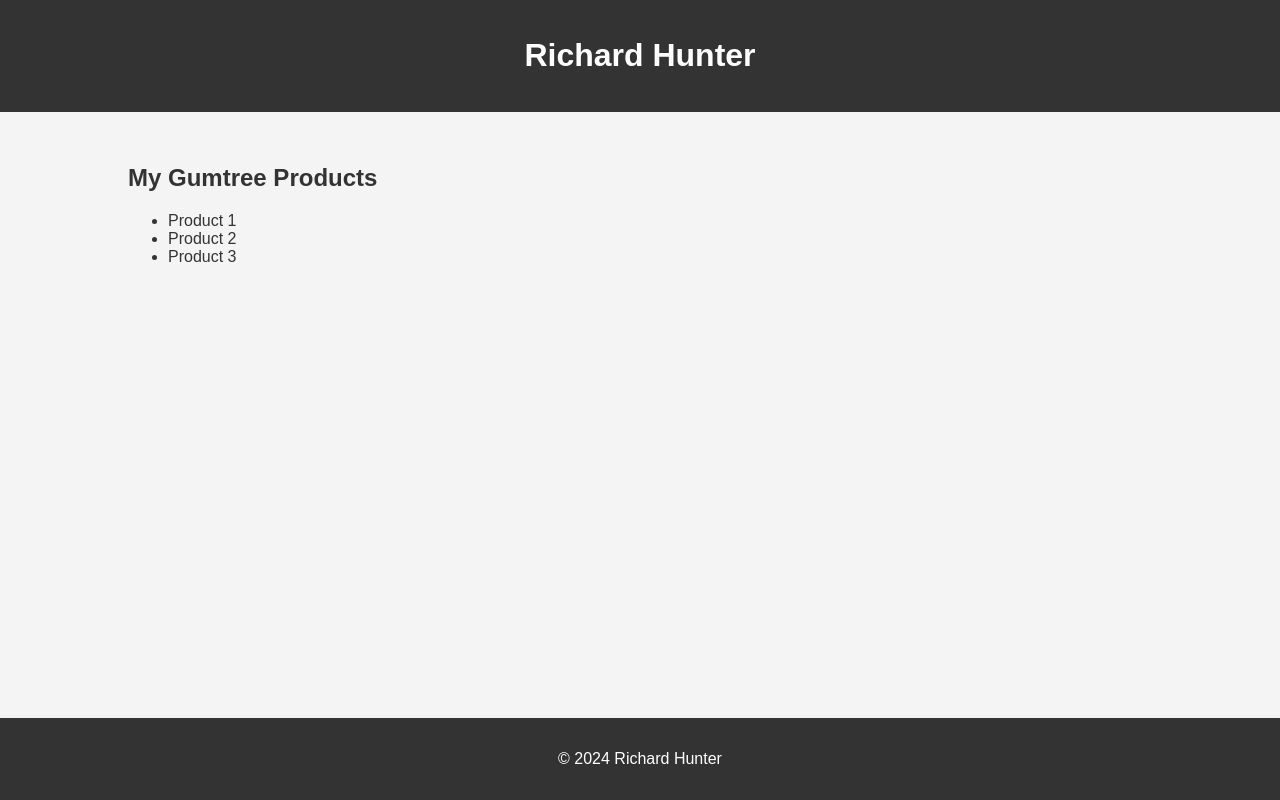
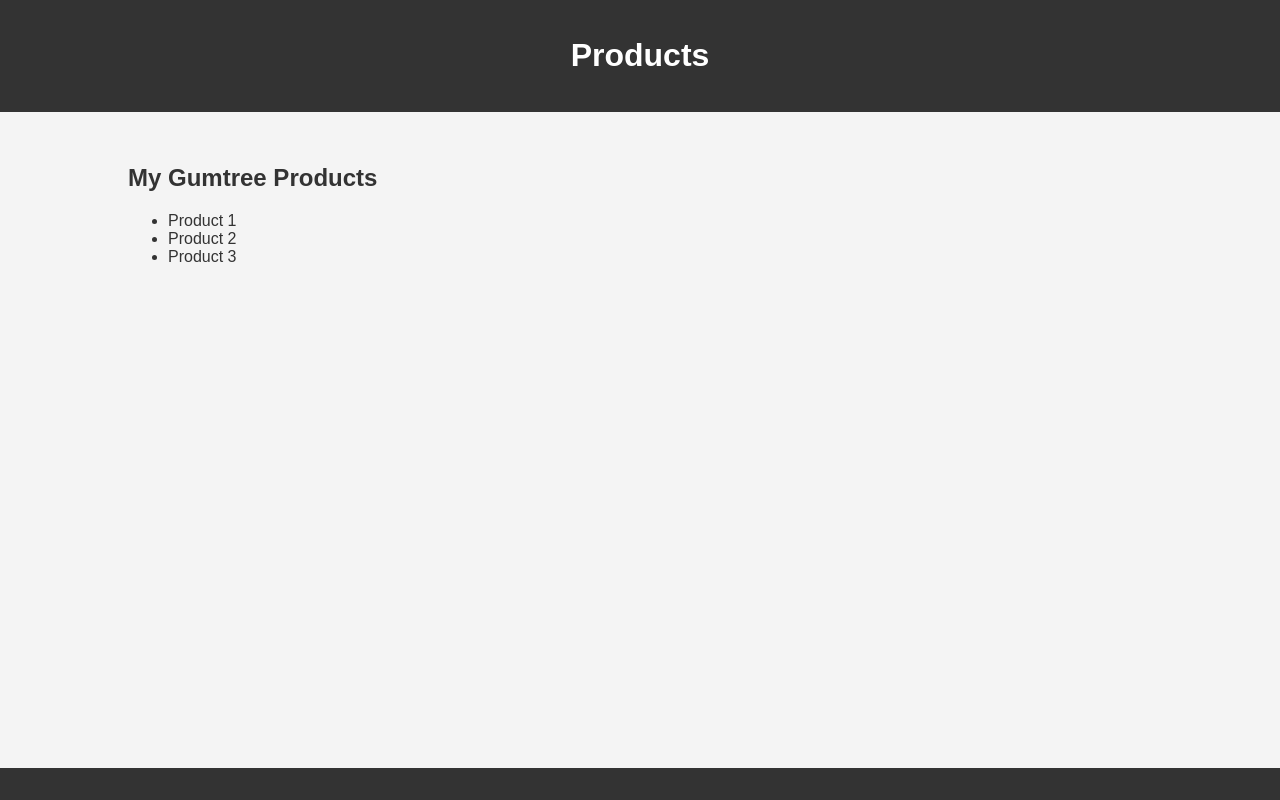
Before and after one commit to SuperRich/XrpNufcFanRich, a plain HTML site: page index.html in a window 1280 px wide. Drawn offline with Linux system fonts and the light colour scheme.

Commit message:
Update index.html

```diff
--- a/index.html
+++ b/index.html
@@ -3,7 +3,7 @@
 <head>
     <meta charset="UTF-8">
     <meta name="viewport" content="width=device-width, initial-scale=1.0">
-    <title>Richard Hunter</title>
+    <title>My Gumtree Products</title>
     <style>
         body {
             font-family: Arial, sans-serif;
@@ -47,7 +47,7 @@
 <body>
     <header>
         <div class="container">
-            <h1>Richard Hunter</h1>
+            <h1>Products</h1>
         </div>
     </header>
     <div class="container">
@@ -61,7 +61,7 @@
         </div>
     </div>
     <footer>
-        <p>&copy; 2024 Richard Hunter</p>
+
     </footer>
 </body>
 </html>
```
